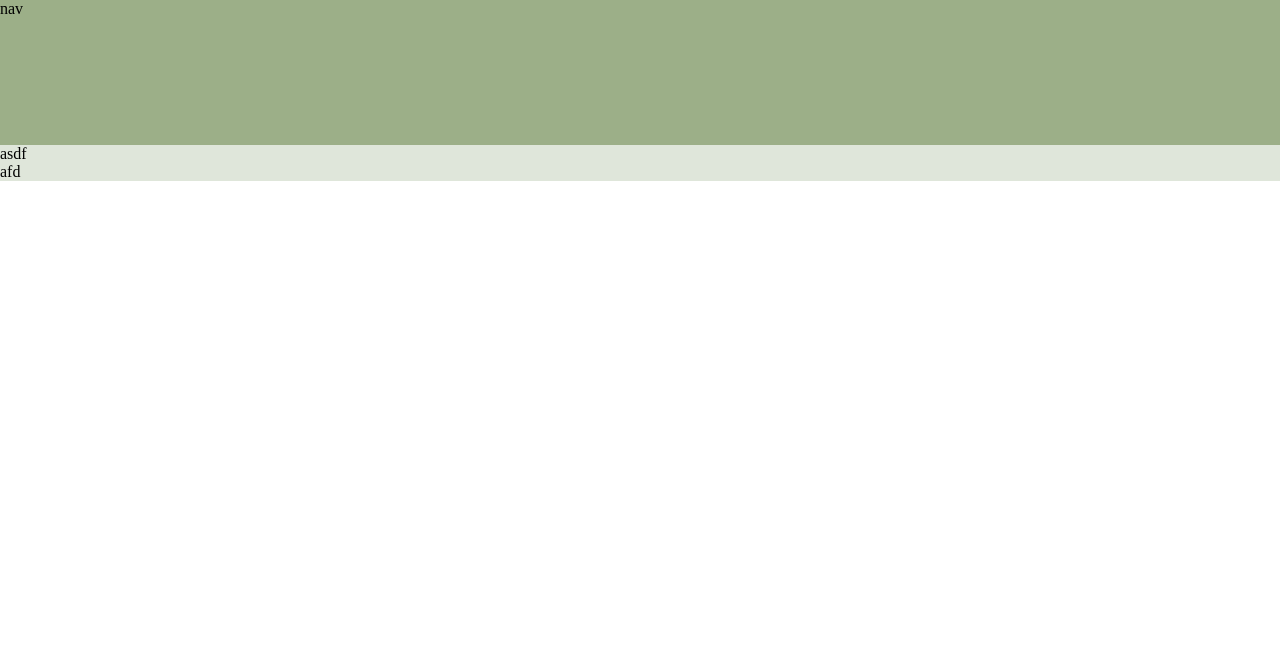
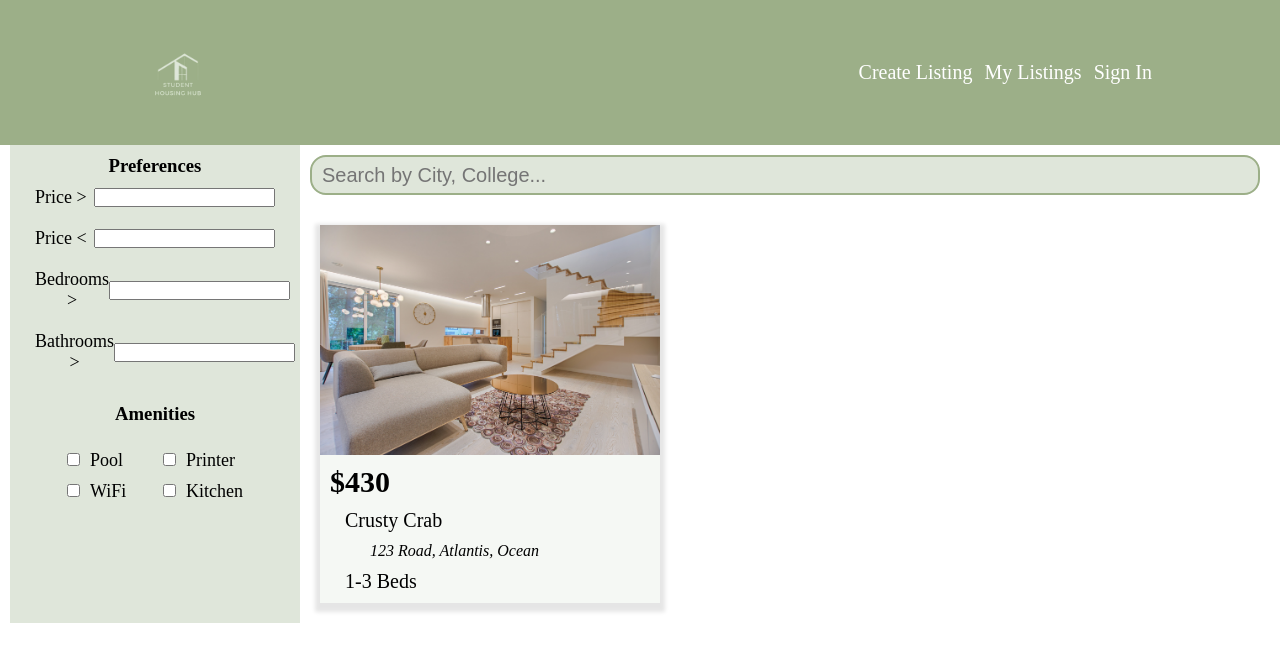
Before and after one commit to mackayroy/StudentHousingHub, a website: page public/searchSort.html in a window 1280 px wide. Drawn offline with nearby package versions, Linux system fonts and the light colour scheme.

Commit message:
Search Page

```diff
--- a/public/searchSort.css
+++ b/public/searchSort.css
@@ -17,26 +17,147 @@
   height: 100%;
   display: grid;
   background-color: var(--body-color);
-  grid-template-rows: 145px 1fr auto;
-  grid-template-columns: 1/3fr 1fr 1fr;
+  grid-template-columns: 10px 290px 1fr 1fr 10px;
+  /* grid-template-columns: 10px minmax(1fr, 290px) 1fr 1fr 10px; */
+  grid-template-rows: 145px 60px auto;
 }
 
-.nav {
+nav {
   grid-column: 1/-1;
   grid-row: 1/2;
   background-color: var(--nav-color);
+  display: flex;
+  flex-flow: row nowrap;
+  align-items: center;
+  justify-content: space-between;
+  color: white;
+  font-size: 20px;
+}
+
+nav img {
+  width: 100px;
+  height: 100px;
+  margin-left: 10%;
+}
+nav .navRefs {
+  display: flex;
+  flex-flow: row nowrap;
+  align-items: center;
+  justify-content: space-between;
+  gap: 12px;
+  text-decoration: none;
+  margin-right: 10%;
 }
 
 .sort {
-  grid-column: 1/2;
+  grid-column: 2/3;
   grid-row: 2/-1;
   background-color: var(--sort-color);
+  align-items: center;
+}
+
+.preferenceItem {
+  display: flex;
+  flex-flow: row nowrap;
+  justify-content: space-between;
+  align-items: center;
+  padding: 10px 15px;
+  text-align: center;
+  font-size: large;
+}
+
+.preferences,
+.ammenitys h3 {
+  text-align: center;
+  padding: 10px;
+}
+
+.amenitiesList {
+  background-color: var(--white);
+  display: flex;
+  justify-content: space-evenly;
+  align-items: center;
+  padding: 10px 10px;
+}
+.amenitiesList ul {
+  columns: 2;
+  -webkit-columns: 2;
+  -moz-columns: 2;
+}
+.amenitiesList ul li {
+  list-style: none;
+  padding: 5px 0px;
+  font-size: large;
+}
+.amenitiesList ul li input {
+  margin-right: 10px;
 }
 
 .searchCity {
-  background-color: var(--search-color);
+  grid-column: 3/-2;
+  grid-row: 2;
+  display: flex;
+  align-items: center;
+  justify-content: center;
+  padding: 10px;
+  margin: 10px 0px;
+}
+
+.cityInput {
+  border-radius: 16px;
+  border: 2px solid #9caf88;
+  width: 1012px;
+  height: 40px;
+  background-color: rgba(223, 230, 218, 1);
+  color: #000;
+  font-size: 20px;
+  font-weight: 400;
+  padding: 10px;
 }
 
 .content {
+  grid-column: 3/-2;
+  grid-row: 3/-1;
+  padding: 20px;
+}
+
+.property {
+  display: flex;
+  flex-flow: column nowrap;
+  background: rgba(223, 230, 218, 0.3);
+  box-shadow: 0px 4px 4px 5px rgba(0, 0, 0, 0.1);
+  width: 340px;
+  height: auto;
   background-color: rgba(223, 230, 218, 0.3);
 }
+
+.property img {
+  width: 100%;
+  height: 230px;
+  object-fit: cover;
+}
+
+.propertyInfo {
+  display: flex;
+  flex-flow: column nowrap;
+  justify-content: space-between;
+  align-items: left;
+  padding: 10px;
+  gap: 10px;
+}
+
+.price {
+  font-size: 30px;
+}
+
+.address {
+  font-size: 16px;
+  font-style: italic;
+  padding-left: 40px;
+}
+
+.propertyName,
+.numbeds {
+  font-size: 20px;
+  padding-left: 15px;
+}
--- a/public/searchSort.html
+++ b/public/searchSort.html
@@ -4,7 +4,7 @@
     <meta charset="UTF-8" />
     <meta http-equiv="X-UA-Compatible" content="IE=edge" />
     <meta name="viewport" content="width=device-width, initial-scale=1.0" />
-    <title>Vue App</title>
+    <title>Search</title>
     <link href="searchSort.css" rel="stylesheet" type="text/css" />
     <script src="https://unpkg.com/vue@3/dist/vue.global.js"></script>
   </head>
@@ -12,16 +12,88 @@
   <body>
     <div id="app">
       <div id="wrapper">
-        <div class="nav">nav</div>
+        <nav>
+          <img src="logo.png" alt="logo" />
+          <div class="navRefs">
+            <div @click="">Create Listing</div>
+            <div @click="">My Listings</div>
+            <div>
+              <div @click="toggleSignOut" v-if="userSession">Sign Out</div>
+              <div @click="toggleSignIn" v-else>Sign In</div>
+            </div>
+          </div>
+        </nav>
 
         <div class="sort">
-          <div class="prefrences">asdf</div>
-          <div class="ammenitys">afd</div>
+
+          <div class="preferences">
+            <h3>Preferences</h3>
+            <div class="preferencesList">
+              <div class="preferenceItem">
+                <label>Price &gt;</label>
+                <input type="text" />
+              </div>
+              <div class="preferenceItem">
+                <label>Price &lt;</label>
+                <input type="text" />
+              </div>
+              <div class="preferenceItem">
+                <label>Bedrooms &gt;</label>
+                <input type="text" />
+              </div>
+              <div class="preferenceItem">
+                <label>Bathrooms &gt;</label>
+                <input type="text" />
+              </div>
+            </div>
+          </div>
+
+          <div class="ammenitys">
+            <h3>Amenities</h3>
+            <div class="amenitiesList">
+              <ul>
+                <li>
+                  <input type="checkbox" />
+                  <label>Pool</label>
+                </li>
+                <li>
+                  <input type="checkbox" />
+                  <label>WiFi</label>
+                </li>
+                <li>
+                  <input type="checkbox" />
+                  <label>Printer</label>
+                </li>
+                <li>
+                  <input type="checkbox" />
+                  <label>Kitchen</label>
+                </li>
+              </ul>
+            </div>
+          </div>
         </div>
 
-        <div class="searchCity"></div>
+        <div class="searchCity">
+          <input
+            type="text"
+            placeholder="Search by City, College..."
+            class="cityInput"
+          />
+        </div>
 
-        <div class="content"></div>
+        <div class="content">
+          <div class="property">
+            <img
+              src="pexels-vecislavas-popa-1571460.jpg"
+              alt="property"
+            />
+            <div class="propertyInfo">
+              <h3 class="price">$430</h3>
+              <p class="propertyName">Crusty Crab</p>
+              <span class="address">123 Road, Atlantis, Ocean</span>
+              <p class="numbeds">1-3 Beds</p>
+          </div>
+        </div>
       </div>
     </div>
     <script src="searchSort.js"></script>
--- a/public/searchSort.js
+++ b/public/searchSort.js
@@ -0,0 +1,10 @@
+Vue.createApp({
+  data() {
+    return {
+      userSession: false,
+      search: "",
+    };
+  },
+  methods: {},
+  created: function () {},
+}).mount("#app");
```
Also changed, not shown: public/pexels-vecislavas-popa-1571460.jpg (added), 2 other files.
